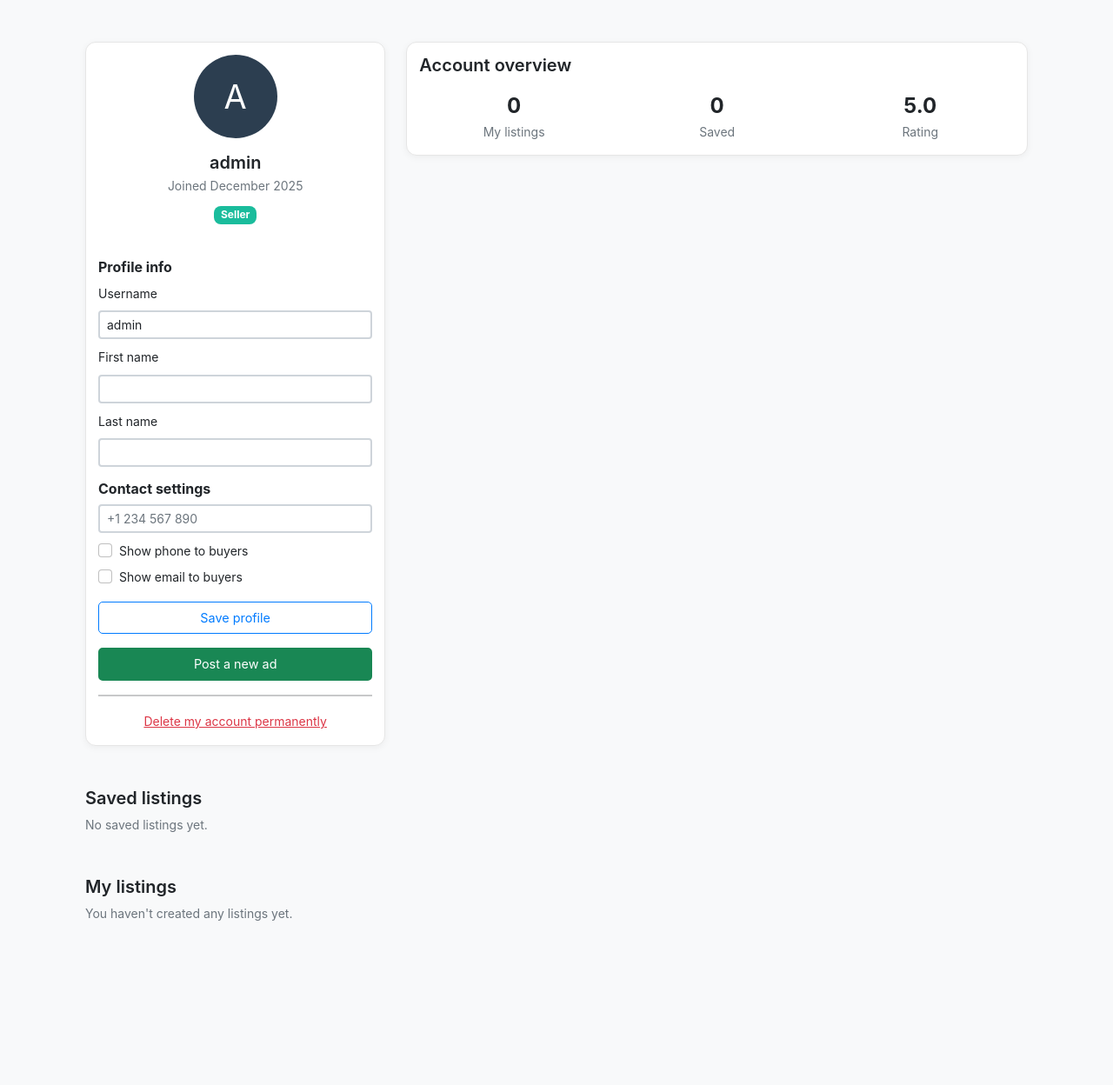
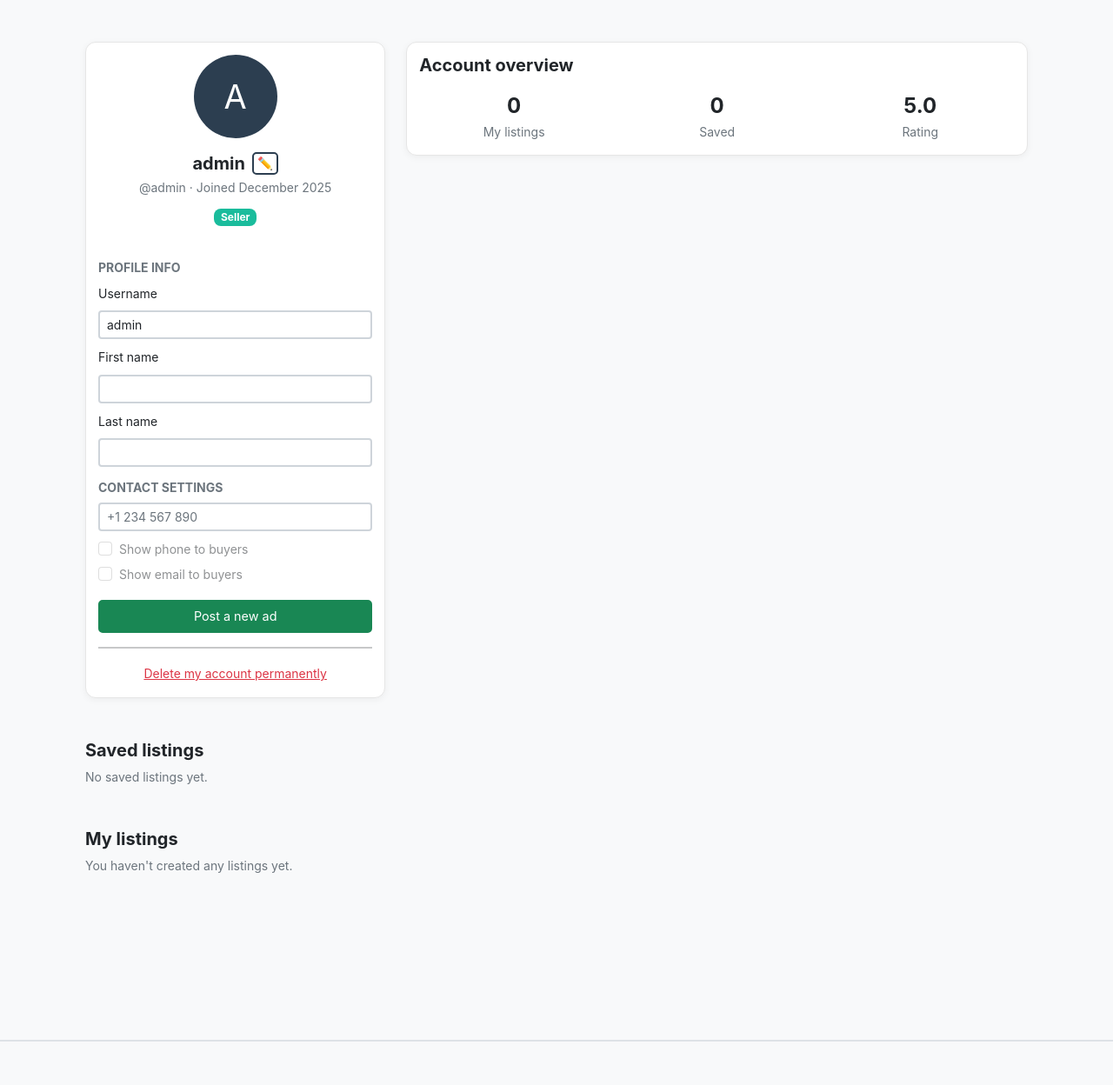
Before and after one commit to sulya8587/django-marketplace, a Django app: page /my-account/ in a window 1280 px wide. Shown: the part 72-1320 px from the top of the page at 87% size. Run offline with Django 5.2, Linux system fonts and the light colour scheme; a user stored in the database is signed in; data comes from the database, SQL or seed files in the repository; data that the repository does not hold is empty; some libraries are stand-ins or nearby versions; some web fonts are replaced.

Commit message:
fix: improve my account UX with inline edit and notifications

```diff
--- a/board/templates/board/base.html
+++ b/board/templates/board/base.html
@@ -290,5 +290,24 @@
   });
 })();
 </script>
+{% if messages %}
+  <div class="toast-container position-fixed bottom-0 end-0 p-3" style="z-index: 1080;">
+    {% for message in messages %}
+      <div class="toast show align-items-center text-bg-success border-0 mb-2">
+        <div class="d-flex">
+          <div class="toast-body">
+            {{ message }}
+          </div>
+          <button type="button"
+                  class="btn-close btn-close-white me-2 m-auto"
+                  data-bs-dismiss="toast"
+                  aria-label="Close">
+          </button>
+        </div>
+      </div>
+    {% endfor %}
+  </div>
+{% endif %}
+
 </body>
 </html>
--- a/board/templates/board/my_account.html
+++ b/board/templates/board/my_account.html
@@ -1,10 +1,11 @@
 {% extends 'board/base.html' %}
 {% load static %}
-{% block title %}My Account - MarketPlace{% endblock %}
+{% block title %}My Account{% endblock %}
 
 {% block content %}
-<div class="container-xxl py-4 my-account-page">
-  <div class="row g-4 mb-5 align-items-start">
+<div class="container-xxl py-4">
+
+  <div class="row g-4 mb-5">
 
     <!-- PROFILE CARD -->
     <div class="col-md-4">
@@ -13,27 +14,39 @@
 
           <!-- Avatar -->
           <div class="mb-3">
-            {% if user.profile.avatar %}
-              <img src="{{ user.profile.avatar.url }}"
+            {% if profile.avatar %}
+              <img src="{{ profile.avatar.url }}"
                    class="rounded-circle"
                    width="96" height="96"
                    style="object-fit:cover;">
             {% else %}
-              <div class="rounded-circle bg-secondary text-white d-flex align-items-center justify-content-center mx-auto"
+              <div class="rounded-circle bg-secondary text-white
+                          d-flex align-items-center justify-content-center mx-auto"
                    style="width:96px;height:96px;font-size:38px;">
                 {{ user.username|first|upper }}
               </div>
             {% endif %}
           </div>
 
-          <h3 class="h5 mb-1">{{ user.username }}</h3>
+          <!-- Name + Edit icon -->
+          <h3 class="h5 mb-1 d-flex justify-content-center align-items-center gap-2">
+            {{ user.get_full_name|default:user.username }}
+            <button type="button"
+                    id="editProfileToggle"
+                    class="btn btn-sm btn-outline-secondary p-1"
+                    title="Edit profile"
+                    style="line-height:1;">
+              ✏️
+            </button>
+          </h3>
+
           <p class="text-muted small mb-2">
-            Joined {{ user.date_joined|date:"F Y" }}
+            @{{ user.username }} · Joined {{ user.date_joined|date:"F Y" }}
           </p>
 
-          {% if user.profile.seller_type %}
+          {% if profile.seller_type %}
             <span class="badge bg-primary mb-3">
-              {{ user.profile.get_seller_type_display }}
+              {{ profile.get_seller_type_display }}
             </span>
           {% endif %}
 
@@ -41,54 +54,84 @@
           <form method="post" class="text-start mt-4">
             {% csrf_token %}
 
-            <h6 class="mb-2">Profile info</h6>
+            <h6 class="text-muted text-uppercase small mb-2">
+              Profile info
+            </h6>
 
+            <!-- Username (always readonly) -->
             <div class="mb-2">
               <label class="form-label small">Username</label>
-              <input type="text" name="username" class="form-control form-control-sm"
-                     value="{{ user.username }}">
+              <input type="text"
+                     class="form-control form-control-sm"
+                     value="{{ user.username }}"
+                     readonly>
             </div>
 
+            <!-- First name -->
             <div class="mb-2">
               <label class="form-label small">First name</label>
-              <input type="text" name="first_name" class="form-control form-control-sm"
-                     value="{{ user.first_name }}">
+              <input type="text"
+                     name="first_name"
+                     class="form-control form-control-sm profile-input"
+                     value="{{ user.first_name }}"
+                     readonly>
             </div>
 
+            <!-- Last name -->
             <div class="mb-3">
               <label class="form-label small">Last name</label>
-              <input type="text" name="last_name" class="form-control form-control-sm"
-                     value="{{ user.last_name }}">
+              <input type="text"
+                     name="last_name"
+                     class="form-control form-control-sm profile-input"
+                     value="{{ user.last_name }}"
+                     readonly>
             </div>
 
-            <h6 class="mb-2">Contact settings</h6>
+            <h6 class="text-muted text-uppercase small mb-2">
+              Contact settings
+            </h6>
 
+            <!-- Phone -->
             <div class="mb-2">
-              <input type="text" name="phone"
-                     class="form-control form-control-sm"
-                     value="{{ user.profile.phone }}"
-                     placeholder="+1 234 567 890">
+              <input type="text"
+                     name="phone"
+                     class="form-control form-control-sm profile-input"
+                     placeholder="+1 234 567 890"
+                     value="{{ profile.phone }}"
+                     readonly>
             </div>
 
+            <!-- Show phone -->
             <div class="form-check mb-1">
-              <input class="form-check-input" type="checkbox"
-                     name="show_phone" {% if user.profile.show_phone %}checked{% endif %}>
+              <input class="form-check-input profile-checkbox"
+                     type="checkbox"
+                     name="show_phone"
+                     {% if profile.show_phone %}checked{% endif %}
+                     disabled>
               <label class="form-check-label small">
                 Show phone to buyers
               </label>
             </div>
 
+            <!-- Show email -->
             <div class="form-check mb-3">
-              <input class="form-check-input" type="checkbox"
-                     name="show_email" {% if user.profile.show_email %}checked{% endif %}>
+              <input class="form-check-input profile-checkbox"
+                     type="checkbox"
+                     name="show_email"
+                     {% if profile.show_email %}checked{% endif %}
+                     disabled>
               <label class="form-check-label small">
                 Show email to buyers
               </label>
             </div>
 
-            <button class="btn btn-outline-primary btn-sm w-100">
-              Save profile
-            </button>
+            <!-- Save button (hidden until edit) -->
+            <div id="profileActions" class="d-none">
+              <button class="btn btn-primary btn-sm w-100">
+                Save profile
+              </button>
+            </div>
+
           </form>
 
           <div class="d-grid gap-2 mt-3">
@@ -112,6 +155,7 @@
       <article class="cu-card">
         <div class="cu-card__body">
           <h2 class="h5 mb-3">Account overview</h2>
+
           <div class="row g-3 text-center">
             <div class="col-4">
               <div class="fw-bold fs-4">{{ listings|length }}</div>
@@ -123,7 +167,7 @@
             </div>
             <div class="col-4">
               <div class="fw-bold fs-4">
-                {{ user.profile.rating|default:"5.0" }}
+                {{ profile.rating|default:"5.0" }}
               </div>
               <div class="small text-muted">Rating</div>
             </div>
@@ -180,6 +224,7 @@
                    class="btn btn-outline-dark btn-sm">
                   Edit
                 </a>
+
                 <form method="post" action="{% url 'delete_listing' item.id %}">
                   {% csrf_token %}
                   <button class="btn btn-outline-danger btn-sm"
@@ -194,9 +239,27 @@
         {% endfor %}
       </div>
     {% else %}
-      <p class="text-muted small">You haven't created any listings yet.</p>
+      <p class="text-muted small">
+        You haven't created any listings yet.
+      </p>
     {% endif %}
   </section>
 
 </div>
+
+<!-- INLINE EDIT SCRIPT -->
+<script>
+  const toggleBtn = document.getElementById('editProfileToggle');
+  const inputs = document.querySelectorAll('.profile-input');
+  const checkboxes = document.querySelectorAll('.profile-checkbox');
+  const actions = document.getElementById('profileActions');
+
+  toggleBtn.addEventListener('click', function () {
+    inputs.forEach(input => input.removeAttribute('readonly'));
+    checkboxes.forEach(cb => cb.removeAttribute('disabled'));
+    actions.classList.remove('d-none');
+    toggleBtn.classList.add('d-none');
+  });
+</script>
+
 {% endblock %}
```
